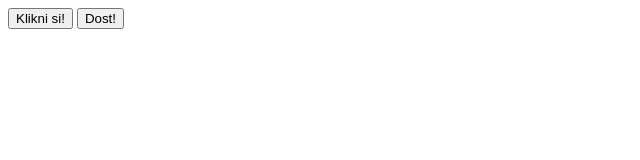
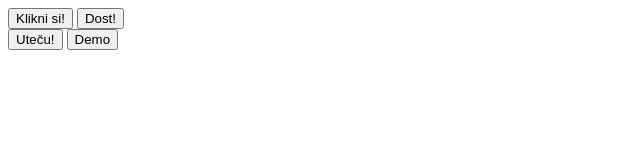
Before and after one commit to LukasR10/cviceni-3ep-sk1-javascript-uvod, a plain HTML site: page index.html in a window 1280 px wide. Shown: the whole page, without its empty margins (0-640 px from the left). Drawn offline with Linux system fonts and the light colour scheme.

Commit message:
Základy syntaxe JavaScriptu

```diff
--- a/index.html
+++ b/index.html
@@ -10,6 +10,9 @@
     <button onclick="uzStaci()">Dost!</button>
     <div id="reakce"></div>
 
+    <button id="cestovatel" onclick="uhni()">Uteču!</button>
+    <button onclick="demo()">Demo</button>
+
     <script src="script/uvod.js"></script>
 </body>
 </html>
--- a/script/uvod.js
+++ b/script/uvod.js
@@ -1,7 +1,202 @@
 function kliknulJsem() {
     document.getElementById("reakce").innerHTML += "Hurá! ";
+    document.getElementById("reakce").style.color = "red";
 }
 
 function uzStaci() {
     document.getElementById("reakce").innerHTML = "";
 }
+
+function uhni() {
+    x = Math.random() * 100;
+    y = Math.random() * 100;
+
+    document.getElementById("cestovatel").style.marginLeft = x + "px";
+    document.getElementById("cestovatel").style.marginTop = y + "px";
+}
+
+function demo() {
+    // ZAKLADY SYNTAXE JAVASCRIPTU
+
+    // komentare funguji jako v C#
+
+    /*
+    vcetne
+    viceradkovych
+    */
+
+    // zakladni(debuggovaci) vystup je do konzoly
+    console.log("Hello World");
+
+    // operatory jsou stejne jako v C#
+    // + - * / % += -= == <= >= != atd.
+
+    // DEKLARACE PROMENNYCH
+
+    // 1. nedeklarovat
+    console.log(x); // toto je mozne
+    x = 8;
+    console.log(x);
+
+    // 2. deklarovat pomoci var
+    var x;
+    // pokud var vynecham, tak ho JavaScript doplni za me
+    // funguje tu tzv. hoisting
+    // promenna je platna bud v ramci funkce, nebo v celem skriptu
+
+    // 3. deklarovat pomoci let
+    //console.log(y); // toto neni mozne
+    let y = 3;
+    console.log(y);
+    // promenna vznikne az v okamziku deklarace (zadny hoisting)
+    // promenna je platna v bloku, kde byla deklarovana
+    {
+        let z = 10;
+    }
+    //console.log(z); // nelze
+
+    // 4. deklarovat pomoci const
+    const pi = 3.14;
+    // ma rozsah platnosti jako deklarace pomoci let
+    // hodnota musi byt prirazena pri deklaraic a nelze ji zmenit
+    //pi = 7; // nelze
+
+    // -> deklarujte pomoci let
+
+    // DATOVE TYPY
+
+    // datove typy v JS nejsou soucasti deklarace
+    // ale nejake typy v jazyce jsou
+
+    // 1. string
+    let text = "ahoj";
+    console.log(typeof text); // string
+    // 2. number
+    let cislo = 5;
+    console.log(typeof cislo); // number
+    console.log(typeof pi); // number
+    // 3. boolean
+    let pravda = true;
+    console.log(typeof pravda); // boolean
+    // 4. undefined
+    let cotoje;
+    console.log(typeof cotoje); // nic je typu undefined
+    console.log(cotoje);        // nic ma hodnotu undefined
+
+    // vsechno ostatni v JS jsou objekty
+
+    // DATOVE STRUKTURY
+
+    // 1. pole
+    let pole = ["pondělí", "úterý", "středa", -6, true, undefined, null];
+    console.log(pole);
+    console.log(pole[0]);
+    console.log(pole[1]);
+    console.log(pole[2]);
+
+    // 2. objekty
+    let objekt = {1: "pondělí", 2: "úterý", 3: "středa", "pravda": true, true: false, undefined: 1};
+    console.log(objekt);
+    console.log(objekt[1]);
+    console.log(objekt[2]);
+    console.log(objekt["pravda"]);
+    console.log(objekt[true]);
+
+    // objekty se v JS chovaji jako asociativni pole (tzb. dvojice klic-hodnota)
+
+    // RIDICI STRUKTURY
+
+    if(cislo > 0)
+    {
+        console.log(cislo + " je kladné číslo.");
+    }
+    else if(cislo < 0)
+    {
+        console.log(cislo + " je záporné číslo.");
+    }
+    else
+    {
+        console.log(cislo + " je nulové číslo.");
+    }
+
+    // if funguje stejne jako v C#
+
+    while(cislo > 0)
+    {
+        console.log(cislo);
+        //cislo = cislo - 1;
+        //cislo -= 1;
+        cislo--;
+    }
+
+    // while a do-while funguji stejne jako v C#
+
+    // for je jinej
+
+    for(let x = 0; x < 10; x++)
+    {
+        console.log("ahoj");
+    }
+
+    // klasika
+
+    console.log(pole);
+
+    for(index in pole)
+    {
+        console.log(index);
+    }
+    // zvlastni... proc???
+
+    for(prvek of pole)
+    {
+        console.log(prvek);
+    }
+    // for-of se chova jako foreach v C#
+
+    console.log(objekt);
+
+    /*
+    for(prvek of objekt)
+    {
+        console.log(prvek);
+    }
+    */
+    // nefunguje, jsme smutni...
+
+    for(klic in objekt)
+    {
+        console.log(klic);
+    }
+    // aha, klice se zjistit daji...
+
+    for(klic in objekt)
+    {
+        console.log(objekt[klic]);
+    }
+    // takze hodnoty v objektu se zjistit daji, slava
+
+    // umime JavaScript...?
+    // moment, a co metody v OOP?!
+
+    // METODY V JS
+
+    // motivacni demonstrace
+    let a = function zdvojnasobit(hodnota) {
+        return 2 * hodnota;
+    };
+    console.log(a(5));
+    console.log(a);
+
+    let osoba = {
+        "jmeno": "Jakub",
+        "prijmeni": "Šenkýř",
+        "celeJmeno": function() { // tzv. anonymni funkce
+            return this.jmeno + " " + this.prijmeni;
+        }
+    };
+
+    console.log(osoba.celeJmeno());
+
+    // a to je vse, pratele.
+}
```
